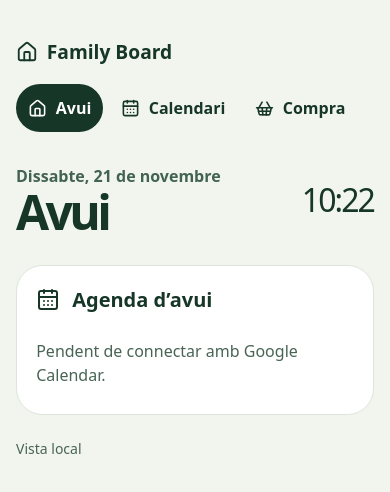
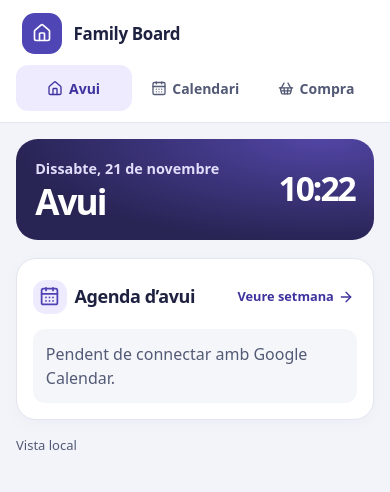
Before and after one commit to ManelPNavarro/family-board, a React (Vite) app: page / in a window 390 px wide. Shown: the top 492 px of the page. Built offline with nearby package versions, Linux system fonts and the light colour scheme.

Commit message:
Refresh the dashboard layout for tablets and phones

```diff
--- a/index.html
+++ b/index.html
@@ -3,7 +3,7 @@
   <head>
     <meta charset="UTF-8" />
     <meta name="viewport" content="width=device-width, initial-scale=1.0" />
-    <meta name="theme-color" content="#f1f5ed" />
+    <meta name="theme-color" content="#f3f4fa" />
     <title>Family Board</title>
   </head>
   <body>
--- a/src/agenda.jsx
+++ b/src/agenda.jsx
@@ -1,5 +1,5 @@
 import React, { useEffect, useState } from 'react';
-import { CalendarDays } from 'lucide-react';
+import { ArrowRight, CalendarDays } from 'lucide-react';
 import { timeZone } from '../shared/dates.js';
 
 const time = new Intl.DateTimeFormat('ca-ES', {
@@ -75,11 +75,17 @@ export function Agenda({ today, week }) {
   return (
     <section className="card agenda" aria-labelledby="agenda">
       <header className="card-header">
-        <CalendarDays size={24} aria-hidden="true" />
+        <span className="dashboard-card-icon"><CalendarDays size={21} aria-hidden="true" /></span>
         <h2 id="agenda">{week ? 'Pròxims set dies' : 'Agenda d’avui'}</h2>
+        {!week && (
+          <a className="agenda-link" href="#calendari">
+            Veure setmana <ArrowRight size={16} aria-hidden="true" />
+          </a>
+        )}
       </header>
       {calendar.status !== 'ready'
         ? <p className="agenda-message" role="status">{calendarMessages[calendar.status]}</p>
+        : days.length === 0 ? <p className="agenda-message">Sense esdeveniments.</p>
         : days.map(({ date, events }) => (
           <section className="agenda-day" key={date}>
             {week && <h3 className="calendar-date">{headingDate.format(new Date(`${date}T00:00:00Z`))}</h3>}
--- a/src/main.jsx
+++ b/src/main.jsx
@@ -100,10 +100,13 @@ function App({ now, today, weather }) {
   if (page === 'compra') return <ShoppingPage />;
 
   return (
-    <main className="board">
-      <header className="topbar">
-        <a className="brand" href="#avui"><House size={22} aria-hidden="true" /> Family Board</a>
-        <nav aria-label="Seccions">
+    <div className="dashboard">
+      <header className="dashboard-navigation">
+        <a className="brand" href="#avui">
+          <span className="brand-icon"><House size={20} aria-hidden="true" /></span>
+          Family Board
+        </a>
+        <nav className="dashboard-links" aria-label="Seccions">
           {pages.map(({ id, label, icon: Icon, href }) => (
             <a key={id} href={href ?? `#${id}`} aria-current={page === id ? 'page' : undefined}>
               <Icon size={19} aria-hidden="true" />
@@ -113,27 +116,31 @@ function App({ now, today, weather }) {
         </nav>
       </header>
 
-      <section className="hero">
+      <main className="dashboard-main">
+        <header className="dashboard-heading">
           <div>
-          <p className="date calendar-date">{date.format(now)}</p>
+            <time dateTime={today} className="dashboard-date calendar-date">{date.format(now)}</time>
             <h1>{pages.find(({ id }) => id === page).label}</h1>
           </div>
-        <time dateTime={now.toISOString()} className="clock">{clock.format(now)}</time>
-      </section>
+          <time dateTime={now.toISOString()} className="dashboard-clock">{clock.format(now)}</time>
+        </header>
 
+        <div className="dashboard-content">
+          <Agenda today={today} week={page === 'calendari'} />
           {page === 'avui' && <Weather weather={weather} today={today} />}
-      <Agenda today={today} week={page === 'calendari'} />
+        </div>
 
-      <footer className="footer">
+        <footer className="dashboard-footer">
           <span role="status">{status.label}{status.commit && <> · <code>{status.commit}</code></>}</span>
         </footer>
       </main>
+    </div>
   );
 }
 
 function ShoppingPage() {
   return (
-    <main className="board shopping-page">
+    <main className="shopping-page">
       <a className="shopping-back" href="/"><ChevronLeft size={18} aria-hidden="true" /> Family Board</a>
       <GroceryList standalone />
     </main>
--- a/src/styles.css
+++ b/src/styles.css
@@ -8,58 +8,6 @@
   font-synthesis: none;
 }
 
-.board {
-  width: min(calc(100% - 3rem), 76rem);
-  margin-inline: auto;
-  padding-block: 1.75rem;
-}
-
-.topbar, .hero, .card-header, .footer {
-  display: flex;
-  align-items: center;
-}
-
-.topbar, .hero, .footer {
-  justify-content: space-between;
-  gap: 1rem;
-}
-
-.brand, nav a {
-  display: inline-flex;
-  align-items: center;
-  gap: .55rem;
-  min-height: 48px;
-  font-weight: 650;
-}
-
-.brand { font-size: 1.2rem; }
-nav { display: flex; gap: .35rem; }
-nav a { border-radius: 999px; padding: .55rem 1rem; }
-nav a[aria-current] { background: #163627; color: #fff; }
-nav a:hover:not([aria-current]) { background: #e1eadc; }
-
-a:focus-visible {
-  outline: 3px solid #1d6947;
-  outline-offset: 4px;
-}
-
-.hero { padding-block: clamp(2rem, 7vw, 5rem) 1.8rem; }
-.date { font-weight: 600; color: #436352; }
-
-h1 {
-  font-size: clamp(3rem, 9vw, 6.5rem);
-  line-height: 1;
-  letter-spacing: -.075em;
-  font-weight: 740;
-}
-
-.clock {
-  font-size: clamp(2rem, 7vw, 5rem);
-  font-variant-numeric: tabular-nums;
-  letter-spacing: -.06em;
-  line-height: 1;
-}
-
 .card {
   min-width: 0;
   background: #fff;
@@ -68,39 +16,213 @@ h1 {
   border: 1px solid #dce5db;
 }
 
-.card-header { gap: .75rem; margin-bottom: 1rem; }
+.card-header { display: flex; align-items: center; gap: .75rem; margin-bottom: 1rem; }
 h2 { font-size: clamp(1.25rem, 3vw, 1.65rem); font-weight: 700; }
+.agenda-message { color: #535a75; padding-block: .5rem; }
+.calendar-date::first-letter { text-transform: uppercase; }
+
+a:focus-visible {
+  outline: 3px solid #5449be;
+  outline-offset: 4px;
+}
+
+.dashboard {
+  --dashboard-ink: #1e2240;
+  --dashboard-muted: #535a75;
+  --dashboard-accent: #4f43b3;
+  --dashboard-border: #e3e5ef;
+  min-height: 100dvh;
+  display: grid;
+  grid-template-columns: 14rem minmax(0, 1fr);
+  background: #f3f4fa;
+  color: var(--dashboard-ink);
+}
+
+.dashboard-navigation {
+  display: flex;
+  flex-direction: column;
+  gap: 2rem;
+  padding: 1.65rem 1rem;
+  background: #fff;
+  border-inline-end: 1px solid var(--dashboard-border);
+}
+
+.brand, .dashboard-links a {
+  display: flex;
+  align-items: center;
+  gap: .7rem;
+  min-height: 46px;
+  font-weight: 650;
+}
+
+.brand {
+  padding-inline: .35rem;
+  font-size: 1.06rem;
+  letter-spacing: -.02em;
+}
+
+.brand-icon, .dashboard-card-icon {
+  display: grid;
+  place-items: center;
+  width: 2.55rem;
+  height: 2.55rem;
+  flex: none;
+  border-radius: .8rem;
+}
+
+.brand-icon { color: #fff; background: #5045b4; }
+.dashboard-links { display: grid; gap: .35rem; }
+.dashboard-links a { padding: .6rem .7rem; border-radius: .75rem; color: var(--dashboard-muted); }
+.dashboard-links a[aria-current] { background: #eeebff; color: #3e339e; }
+.dashboard-links a:hover:not([aria-current]) { background: #f3f4fa; }
+
+.dashboard-main {
+  width: 100%;
+  max-width: 86rem;
+  min-width: 0;
+  margin-inline: auto;
+  padding: clamp(1.15rem, 3.25vw, 3rem);
+}
+
+.dashboard-heading {
+  display: flex;
+  flex-wrap: wrap;
+  align-items: center;
+  justify-content: space-between;
+  gap: .75rem 1.5rem;
+  margin-bottom: 1.15rem;
+  padding: clamp(1.2rem, 3.5vw, 2.5rem);
+  border-radius: 1.35rem;
+  background: radial-gradient(ellipse at 85% 0%, #5145a4 0%, transparent 72%), #282454;
+  color: #fff;
+}
+
+.dashboard-date {
+  display: block;
+  font-size: clamp(.9rem, 1.65vw, 1.1rem);
+  font-weight: 550;
+  color: #e1ddfb;
+}
+
+.dashboard-heading h1 {
+  margin-top: .25rem;
+  font-size: clamp(2.2rem, 4.25vw, 3.65rem);
+  font-weight: 730;
+  line-height: 1.05;
+  letter-spacing: -.055em;
+  overflow-wrap: anywhere;
+}
+
+.dashboard-clock {
+  font-size: clamp(2.1rem, 5vw, 4.3rem);
+  font-variant-numeric: tabular-nums;
+  font-weight: 550;
+  line-height: 1;
+  letter-spacing: -.06em;
+}
+
+.dashboard-content {
+  display: grid;
+  grid-template-columns: minmax(0, 1fr);
+  gap: 1.15rem;
+  align-items: start;
+}
+
+.dashboard .card {
+  padding: clamp(1rem, 2.1vw, 1.55rem);
+  border-color: var(--dashboard-border);
+  border-radius: 1.25rem;
+  box-shadow: 0 4px 16px #29224707;
+}
+
+.dashboard .card h2 { font-size: clamp(1.125rem, 1.8vw, 1.4rem); letter-spacing: -.025em; }
+.dashboard-card-icon { background: #eeebff; color: var(--dashboard-accent); }
+.agenda .card-header { flex-wrap: wrap; }
+
+.agenda-link {
+  display: inline-flex;
+  align-items: center;
+  gap: .35rem;
+  min-height: 44px;
+  margin-inline-start: auto;
+  padding-inline: .6rem;
+  border-radius: .65rem;
+  color: #3e339e;
+  font-size: .875rem;
+  font-weight: 650;
+}
+
+.agenda-link:hover { background: #f0eeff; }
+
+.agenda-day + .agenda-day {
+  margin-top: .95rem;
+  padding-top: .95rem;
+  border-top: 1px solid var(--dashboard-border);
+}
+
+.agenda-day h3 { margin-bottom: .45rem; font-size: 1rem; font-weight: 700; }
+.agenda-message { border-radius: .75rem; }
+.agenda > .agenda-message, .agenda-day > .agenda-message { padding: .8rem; background: #f5f6fa; }
+.agenda-day ul { display: grid; gap: .4rem; }
 
 .event {
   display: grid;
-  grid-template-columns: 5.75rem 1fr;
-  gap: .5rem;
-  align-items: start;
-  padding-block: 1rem;
+  grid-template-columns: minmax(4.75rem, max-content) minmax(0, 1fr);
+  align-items: center;
+  gap: .8rem;
+  min-height: 3.1rem;
+  padding: .55rem .65rem;
+  border-radius: .75rem;
+  background: #f5f6fa;
 }
 
-.event + .event { border-top: 1px solid #e4ebe2; }
-.event time { color: #38634e; font-weight: 650; font-variant-numeric: tabular-nums; }
-.event span { display: block; color: #486454; }
-.footer { margin-top: 1.4rem; color: #486454; font-size: .875rem; flex-wrap: wrap; }
-
-@media (max-width: 640px) {
-  .board { width: calc(100% - 2rem); }
-  .topbar { align-items: flex-start; flex-direction: column; gap: .5rem; }
-  nav { flex-wrap: wrap; }
-  nav a { padding-inline: .75rem; }
-  .hero h1 { overflow-wrap: anywhere; }
+.event :is(time, span) {
+  justify-self: start;
+  padding: .28rem .5rem;
+  border-radius: .42rem;
+  background: #e9e6fb;
+  color: #413594;
+  font-size: .83rem;
+  font-weight: 650;
+  font-variant-numeric: tabular-nums;
 }
 
-.agenda-day + .agenda-day { margin-top: 1rem; border-top: 1px solid #e4ebe2; padding-top: 1rem; }
-.agenda-day h3 { font-size: 1.1rem; font-weight: 700; }
-.agenda-message { color: #486454; padding-block: .5rem; }
-.event strong { overflow-wrap: anywhere; }
+.event strong { font-weight: 650; overflow-wrap: anywhere; }
+.dashboard-footer { margin-top: 1rem; color: var(--dashboard-muted); font-size: .8125rem; }
 
-.calendar-date::first-letter { text-transform: uppercase; }
+@media (min-width: 47rem) {
+  .dashboard-content:has(.weather-card) { grid-template-columns: minmax(0, 1.4fr) minmax(0, 1fr); }
+}
+
+@media (max-width: 60rem) {
+  .dashboard { grid-template-columns: minmax(0, 1fr); grid-template-rows: auto 1fr; }
+  .dashboard-navigation {
+    flex-direction: row;
+    align-items: center;
+    justify-content: space-between;
+    flex-wrap: wrap;
+    gap: .55rem 1rem;
+    padding: .65rem max(1rem, 3.25vw);
+    border-inline-end: 0;
+    border-bottom: 1px solid var(--dashboard-border);
+  }
+  .dashboard-links { display: flex; flex-wrap: wrap; }
+}
+
+@media (max-width: 32rem) {
+  .dashboard-navigation { align-items: stretch; flex-direction: column; }
+  .dashboard-links { display: grid; grid-template-columns: repeat(3, minmax(0, 1fr)); }
+  .dashboard-links a { justify-content: center; gap: .35rem; padding-inline: .25rem; font-size: .875rem; }
+  .dashboard-links svg { width: 1rem; flex: none; }
+  .dashboard-main { padding: 1rem; }
+  .agenda .card-header { column-gap: .5rem; row-gap: 0; margin-bottom: .65rem; }
+  .dashboard-card-icon { width: 2.1rem; height: 2.1rem; }
+  .agenda-link { gap: .25rem; padding-inline: .2rem; font-size: .8rem; }
+}
 
 .shopping-page {
   width: min(calc(100% - 2rem), 37rem);
+  margin-inline: auto;
   padding-top: max(.75rem, env(safe-area-inset-top));
   padding-bottom: calc(5.75rem + env(safe-area-inset-bottom));
 }
@@ -116,6 +238,7 @@ h2 { font-size: clamp(1.25rem, 3vw, 1.65rem); font-weight: 700; }
 
 .shopping-page h1 {
   font-size: clamp(1.75rem, 6vw, 2.5rem);
+  font-weight: 740;
   line-height: 1.08;
   letter-spacing: -.045em;
 }
@@ -358,25 +481,47 @@ h2 { font-size: clamp(1.25rem, 3vw, 1.65rem); font-weight: 700; }
   }
 }
 
-.weather-card {
-  margin-bottom: 1rem;
-  padding-block: 1rem;
+
+.dashboard .weather-card { background: #eeedfc; border-color: #dedaf6; }
+.weather-current { display: flex; justify-content: space-between; align-items: center; gap: .65rem; margin-top: .75rem; }
+.weather-readout { min-width: 0; }
+.weather-readout strong {
+  display: block;
+  font-size: clamp(2.75rem, 5vw, 4rem);
+  font-weight: 680;
+  line-height: 1;
+  letter-spacing: -.075em;
+}
+.weather-icon {
+  display: grid;
+  place-items: center;
+  width: clamp(3.85rem, 7vw, 5.15rem);
+  aspect-ratio: 1;
+  flex: none;
+  border-radius: 1.15rem;
+  background: #e1dbfb;
+  color: #5144ad;
+}
+.weather-sky, .weather-range { color: var(--dashboard-muted); }
+.weather-sky { display: block; margin-top: .28rem; font-weight: 600; }
+.weather-range { margin: .45rem 0 1rem; font-size: .875rem; }
+
+.weather-details {
+  display: grid;
+  grid-template-columns: repeat(3, minmax(0, 1fr));
+  gap: .35rem;
+  padding: .7rem .35rem;
+  border: 1px solid #e1def5;
+  border-radius: .75rem;
+  background: #faf9ff;
+  text-align: center;
 }
 
-.weather-card h2 { margin-bottom: .6rem; }
-.weather-summary, .weather-current { display: flex; align-items: center; gap: .85rem; }
-.weather-summary { flex-wrap: wrap; justify-content: space-between; }
-.weather-current { flex-wrap: wrap; }
-.weather-current > svg { flex: none; color: #2d6a4e; }
-.weather-current strong { display: block; font-size: 1.8rem; line-height: 1; }
-.weather-sky, .weather-range { color: #436352; }
-.weather-sky { display: block; margin-top: .2rem; }
-.weather-range { font-size: .875rem; }
-
-.weather-details { display: flex; flex-wrap: wrap; gap: .65rem 1.25rem; }
-.weather-details dt { display: flex; align-items: center; gap: .3rem; color: #436352; font-size: .875rem; }
-.weather-details dd { font-weight: 700; font-variant-numeric: tabular-nums; }
-.weather-source { margin-top: .65rem; color: #486454; font-size: .8125rem; }
+.weather-details > div + div { border-inline-start: 1px solid #e1def5; }
+.weather-details dt { display: flex; align-items: center; justify-content: center; flex-wrap: wrap; gap: .23rem; color: var(--dashboard-muted); font-size: .79rem; }
+.weather-details dt svg { color: var(--dashboard-accent); }
+.weather-details dd { margin-top: .2rem; font-weight: 700; font-variant-numeric: tabular-nums; }
+.weather-source { margin-top: .65rem; color: var(--dashboard-muted); font-size: .75rem; }
 .weather-source a { text-decoration: underline; text-underline-offset: .15em; }
 
 .alerts-dialog {
--- a/src/weather.jsx
+++ b/src/weather.jsx
@@ -79,24 +79,26 @@ export function Weather({ weather, today }) {
       </header>
       <div className="weather-summary">
         <div className="weather-current">
-          <Icon size={32} aria-hidden="true" />
-          <div>
-            <strong>{degrees(weather.temperature)}</strong>
+          <div className="weather-readout">
+            <strong>{degrees(weather.temperature)}<span className="sr-only"> Celsius</span></strong>
             <span className="weather-sky">{description}</span>
           </div>
-          <span className="weather-range">Mín. {degrees(weather.minimum)} · Màx. {degrees(weather.maximum)}</span>
+          <span className="weather-icon"><Icon size={42} strokeWidth={1.55} aria-hidden="true" /></span>
         </div>
+        <p className="weather-range">Mín. {degrees(weather.minimum)} · Màx. {degrees(weather.maximum)}</p>
         <dl className="weather-details">
           <div>
-            <dt><Droplets size={17} aria-hidden="true" /> Prob. màx. de precipitació</dt>
+            <dt title="Probabilitat màxima de precipitació del dia">
+              <Droplets size={16} aria-hidden="true" /> <span className="sr-only">Probabilitat màxima de </span>Pluja
+            </dt>
             <dd>{weather.precipitation === null ? '—' : `${weather.precipitation} %`}</dd>
           </div>
           <div>
-            <dt><Sunrise size={17} aria-hidden="true" /> Sortida del sol</dt>
+            <dt><Sunrise size={16} aria-hidden="true" /> Sortida<span className="sr-only"> del sol</span></dt>
             <dd>{weather.sunrise ?? '—'}</dd>
           </div>
           <div>
-            <dt><Sunset size={17} aria-hidden="true" /> Posta del sol</dt>
+            <dt><Sunset size={16} aria-hidden="true" /> Posta<span className="sr-only"> del sol</span></dt>
             <dd>{weather.sunset ?? '—'}</dd>
           </div>
         </dl>
```
Lines whose indentation alone changed are shown as unchanged.
